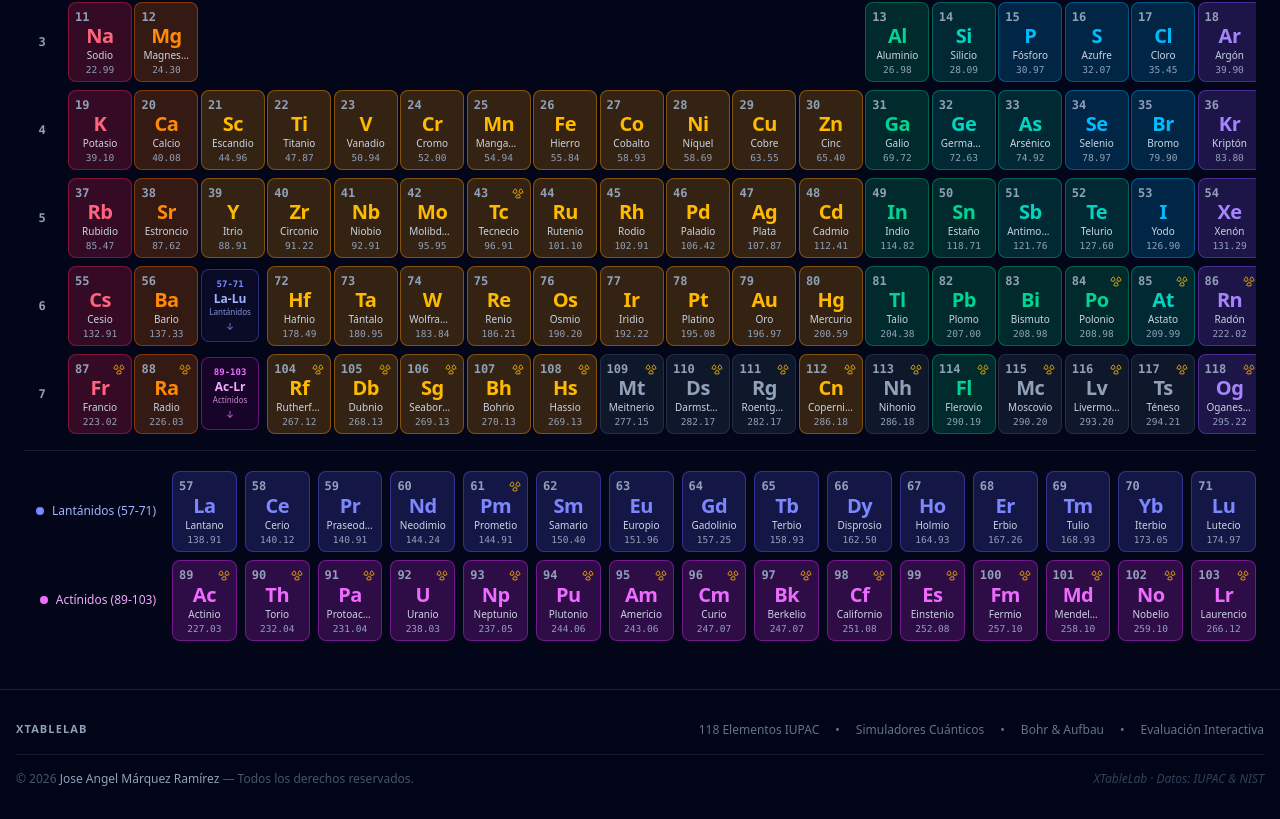
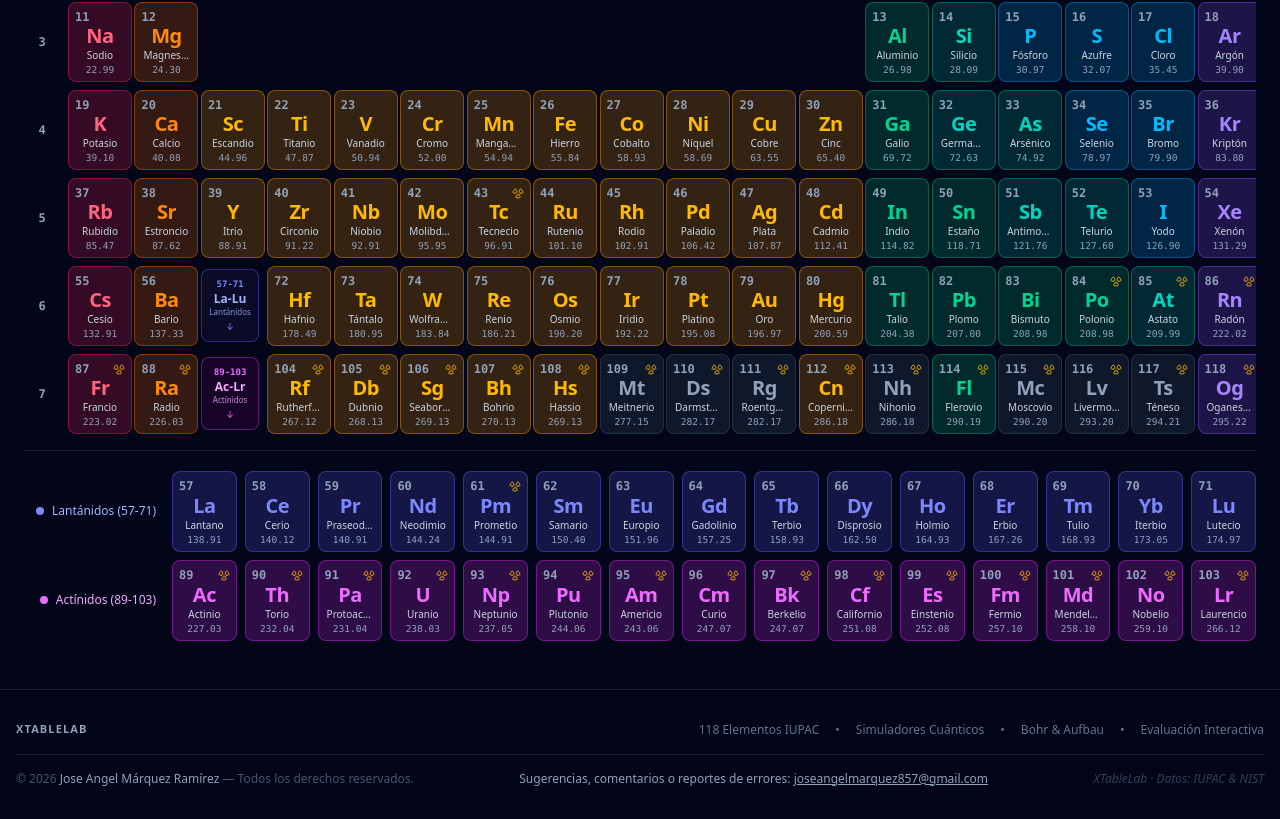
Before and after one commit to Jangelmqza/XTableLab, a React (Vite) app: page / in a window 1280 px wide. Shown: the part 536-1355 px from the top of the page. Built offline with nearby package versions, Linux system fonts and the light colour scheme.

Commit message:
pie de pagina modificado para agregar correo de contacto y quitar texto de IGNORE

```diff
--- a/src/App.tsx
+++ b/src/App.tsx
@@ -262,6 +262,11 @@ export function App() {
               <span className="text-slate-400 font-medium">Jose Angel Márquez Ramírez</span>
               {' '}— Todos los derechos reservados.
             </span>
+            <span className="text-slate-400 font-medium">
+                Sugerencias, comentarios o reportes de errores: <a href="mailto:joseangelmarquez857@gmail.com" className="text-slate-400 hover:text-slate-300 underline">
+                  joseangelmarquez857@gmail.com
+                </a>
+            </span>
             <span className="text-slate-700 italic">
               XTableLab · Datos: IUPAC & NIST
             </span>
```
